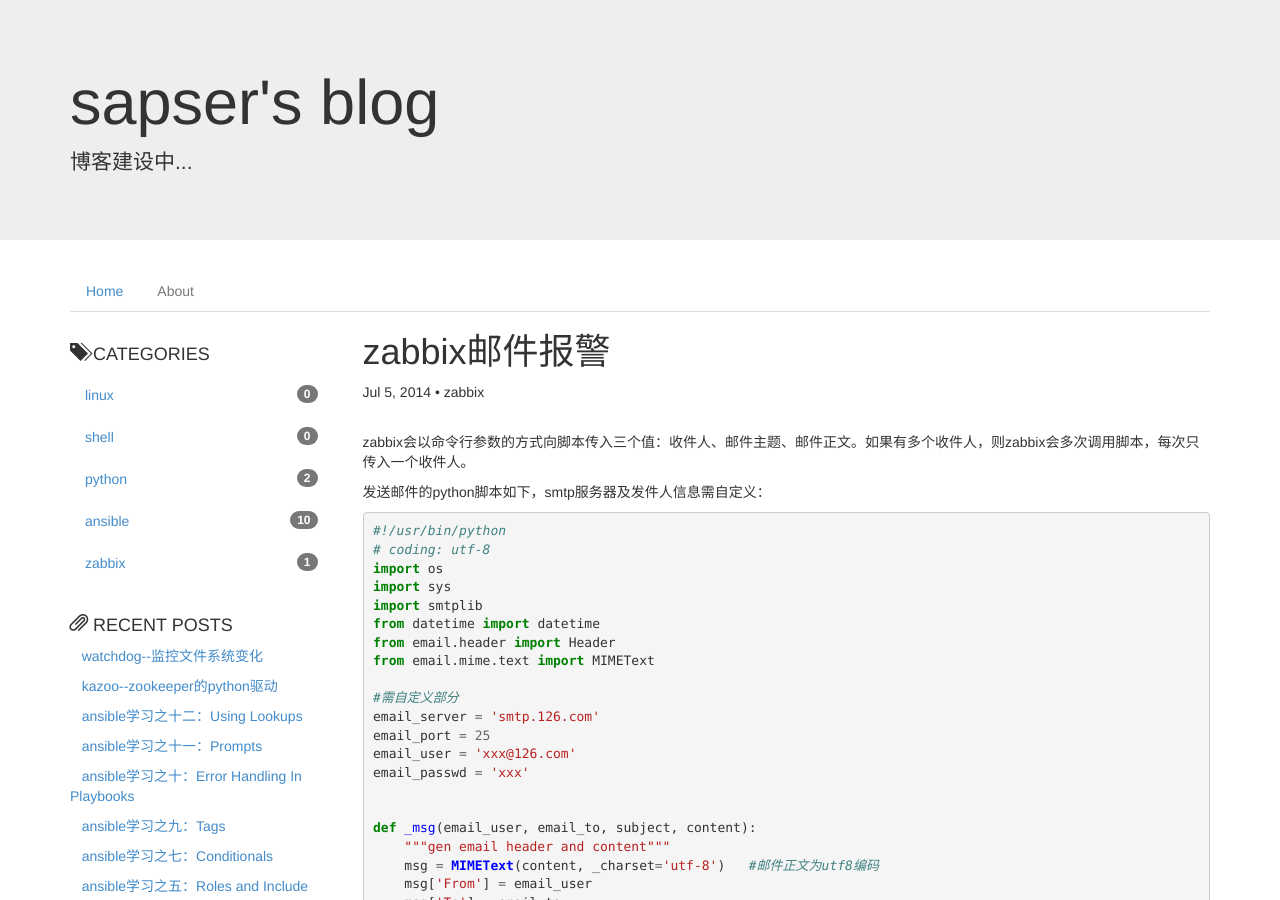
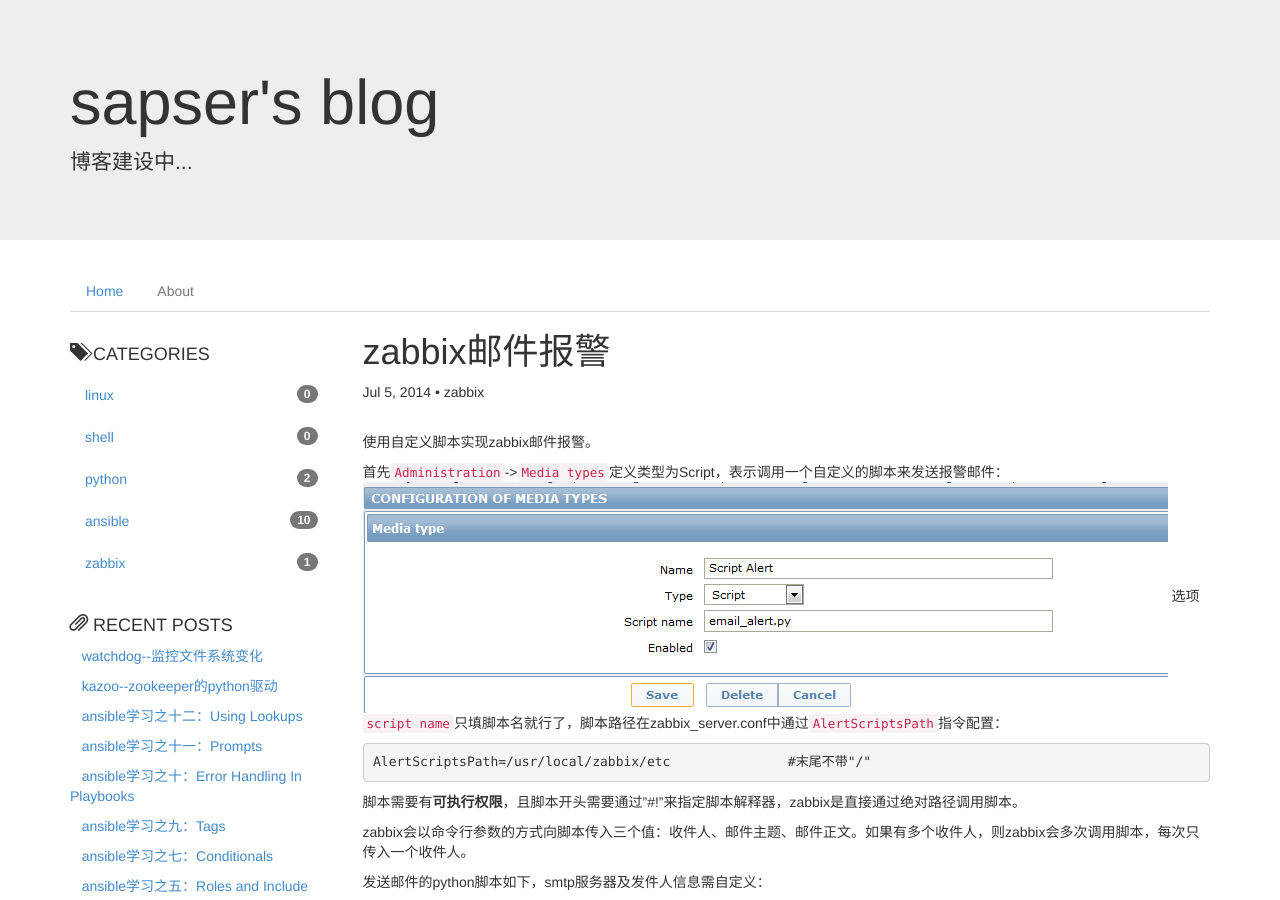
Before and after one commit to sapser/sapser.github.io, a Jekyll site: the page built from _posts/2014-07-05-zabbix-email-alert.md, in a window 1280 px wide and 900 px high. Built offline with Jekyll 4.4.1, drawn with Linux system fonts in a browser that asks for light colours; Markdown is read by kramdown in place of the engine named in the settings; comment, search, counter and statistics services are not loaded.

Commit message:
修改2014-07-05-zabbix-email-alert.md

````diff
--- a/_posts/2014-07-05-zabbix-email-alert.md
+++ b/_posts/2014-07-05-zabbix-email-alert.md
@@ -5,6 +5,16 @@
 categories: zabbix
 ---
 
+使用自定义脚本实现zabbix邮件报警。
+
+首先`Administration`->`Media types`定义类型为Script，表示调用一个自定义的脚本来发送报警邮件：
+![media types]({{site.baseurl}}/static/images/zabbix_email_alert_mediatypes.png)
+选项`script name`只填脚本名就行了，脚本路径在zabbix_server.conf中通过`AlertScriptsPath`指令配置：
+
+```
+AlertScriptsPath=/usr/local/zabbix/etc               #末尾不带"/"
+```
+脚本需要有<b>可执行权限</b>，且脚本开头需要通过"#!"来指定脚本解释器，zabbix是直接通过绝对路径调用脚本。
 
 zabbix会以命令行参数的方式向脚本传入三个值：收件人、邮件主题、邮件正文。如果有多个收件人，则zabbix会多次调用脚本，每次只传入一个收件人。
 
````
Also changed, not shown: static/images/zabbix_email_alert_mediatypes.png (added).
